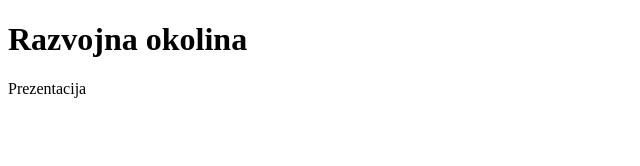
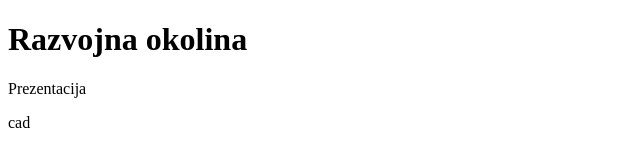
Before and after one commit to grbix22/algebra_test, a plain HTML site: page index.html in a window 1280 px wide. Shown: the full height of the page, 0-640 px from the left. Drawn offline with Linux system fonts and the light colour scheme.

Commit message:
add text

```diff
--- a/index.html
+++ b/index.html
@@ -9,5 +9,6 @@
   <body>
     <h1>Razvojna okolina</h1>
     <p>Prezentacija</p>
+    <p>cad</p>
   </body>
 </html>
```
